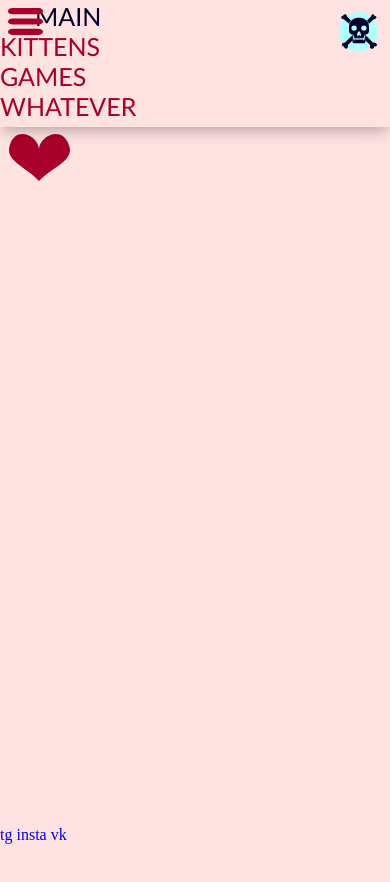
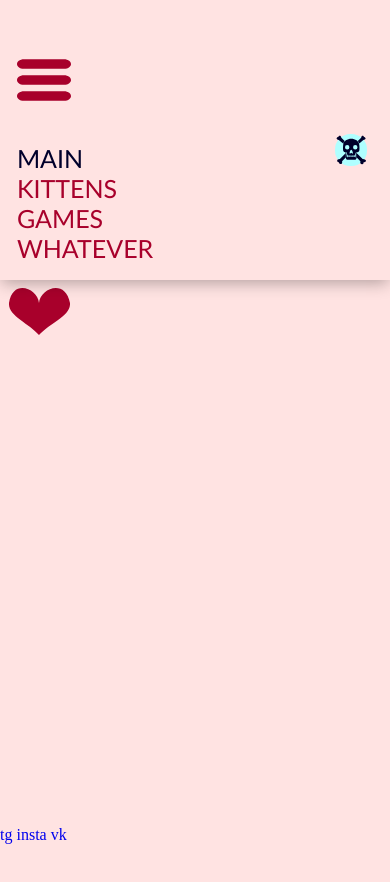
Before and after one commit to evvelikodneva/evvelikodneva.github.io, a plain HTML site: page index.html in a window 390 px wide. Both pictures are taken after a click on the button 35 px from the left and 71 px from the top of the page. Drawn offline with Linux system fonts and the light colour scheme.

Commit message:
Update style.css

```diff
--- a/style.css
+++ b/style.css
@@ -42,10 +42,9 @@ header{
     box-shadow: 0 5px 15px -2px rgba(0, 0, 0, 0.3);
     position: relative;
     background-color: transparent;
-    /* padding: 2%; */
-    /* max-height: 10% !important; */
-    width: 100%;
-    height: 15vh;
+    max-height: 10% !important;
+    /* width: 100%;
+    height: 15vh; */
 }
 .ukjf{
     height: 100vh;
@@ -76,8 +75,8 @@ header{
     transform: scale(1.1);
 }
 .svg-container{
-    width: 35px;
-    height: 27px;
+    width: 100%;
+    height: 100%;
     /*animation: bounce 2s ease-in-out infinite;*/
     display: block;
 }
@@ -99,11 +98,11 @@ header{
     position: fixed;
     display: flex;
     text-align: right;
-    top: 1vmin;
-    right: 1vmin;
+    top: 15vh;
+    right: 4vw;
     padding: 2%;
-    width: 10vw;
-    height: 10vw;
+    width: 8vw;
+    height: 8vw;
 }
 .modal-btn{
     width: 100%;
@@ -261,23 +260,27 @@ footer a{
     text-decoration: none;
 }
 @media screen and (max-width:800px){
+    /* .header-seen{
+        width: ;
+    } */
     .nav-btn{
         display: flex;
         width: 14vw;
         height: 15vh;
-        position: absolute;
         top: 2vmin;
         left: 2vmin;
     }
     .nav-phone{
         display: flex;
+        padding: 2vmax;
     }
     .nav-phone-seen{
         display: inline;
     }
     .navigation{
         height: 0;
-        overflow: hidden;
+        width: 0;
+        visibility: hidden;
         pointer-events: none;
     }
     .navigation li{
@@ -286,13 +289,14 @@ footer a{
         text-align: left;
     }
     .navigation li a{
-        display: inline;
+        /* display: inline; */
         padding: 0;
         text-align: left;
     }
     .nav-seen{
         height: fit-content;
-        overflow: hidden;
+        width: auto;
+        visibility: visible;
         pointer-events: all;
     }
 }
```
